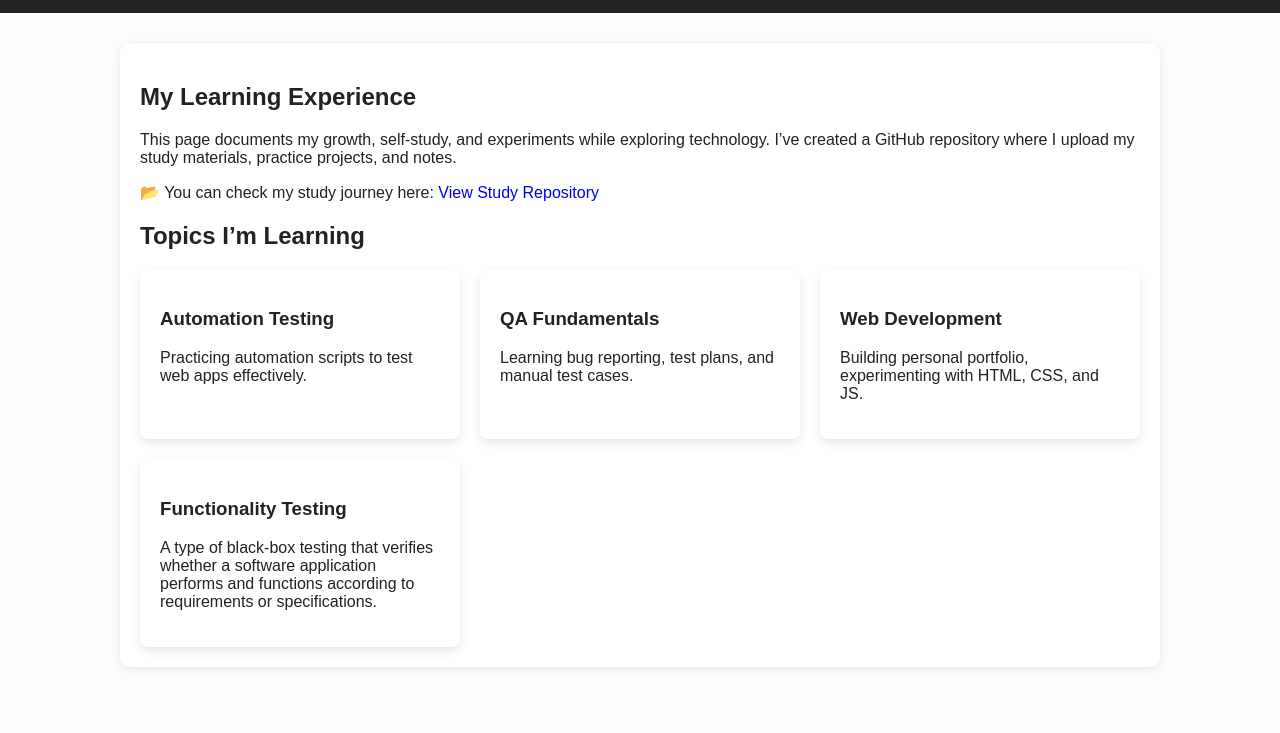
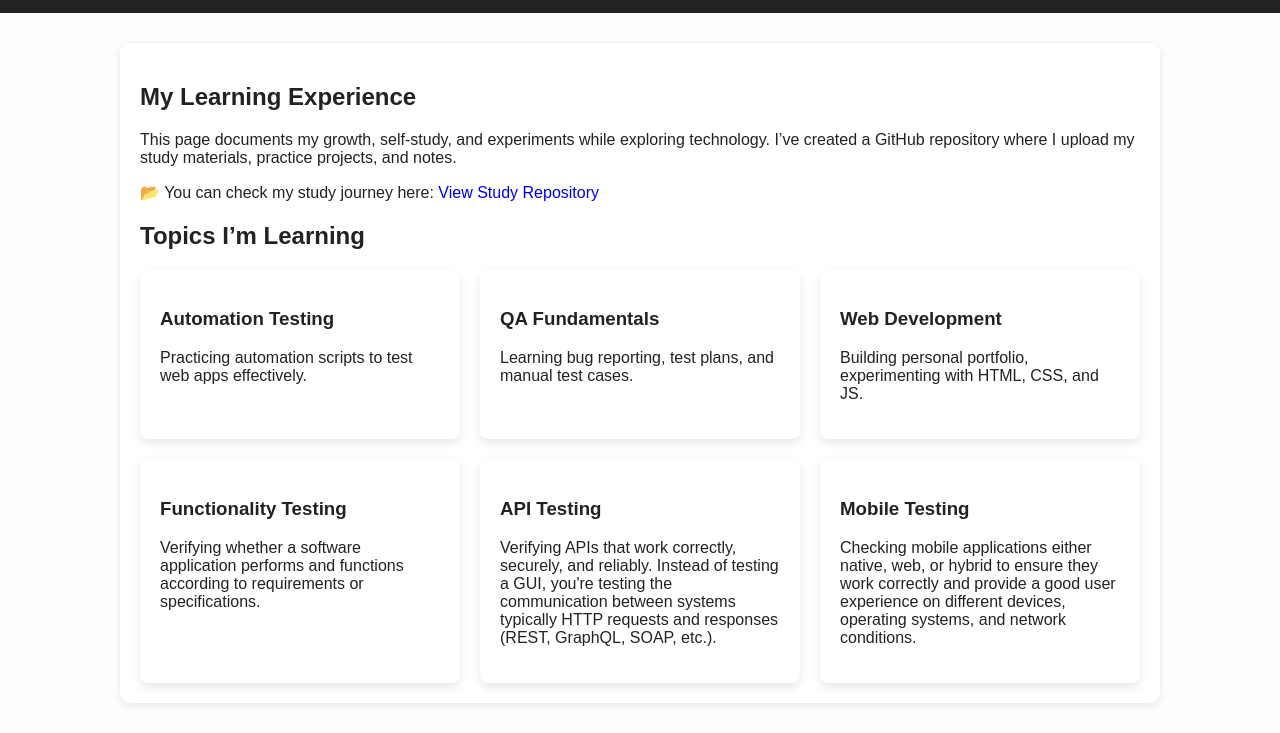
Before and after one commit to Glytantio/Glytantio.github.io, a plain HTML site: page study.html in a window 1280 px wide. Shown: the part 89-822 px from the top of the page. Before the commit the page ends 800 px from the top, so only its background shows below. Drawn offline with Linux system fonts and the light colour scheme.

Commit message:
Update study.html

```diff
--- a/study.html
+++ b/study.html
@@ -53,7 +53,15 @@
         </div>
         <div class="study-card">
           <h3>Functionality Testing</h3>
-          <p>A type of black-box testing that verifies whether a software application performs and functions according to requirements or specifications.</p>
+          <p>Verifying whether a software application performs and functions according to requirements or specifications.</p>
+        </div>
+        <div class="study-card">
+          <h3>API Testing</h3>
+          <p>Verifying APIs that work correctly, securely, and reliably. Instead of testing a GUI, you're testing the communication between systems typically HTTP requests and responses (REST, GraphQL, SOAP, etc.).</p>
+        </div>
+        <div class="study-card">
+          <h3>Mobile Testing</h3>
+          <p>Checking mobile applications either native, web, or hybrid to ensure they work correctly and provide a good user experience on different devices, operating systems, and network conditions.</p>
         </div>
       </div>
     </section>
```
